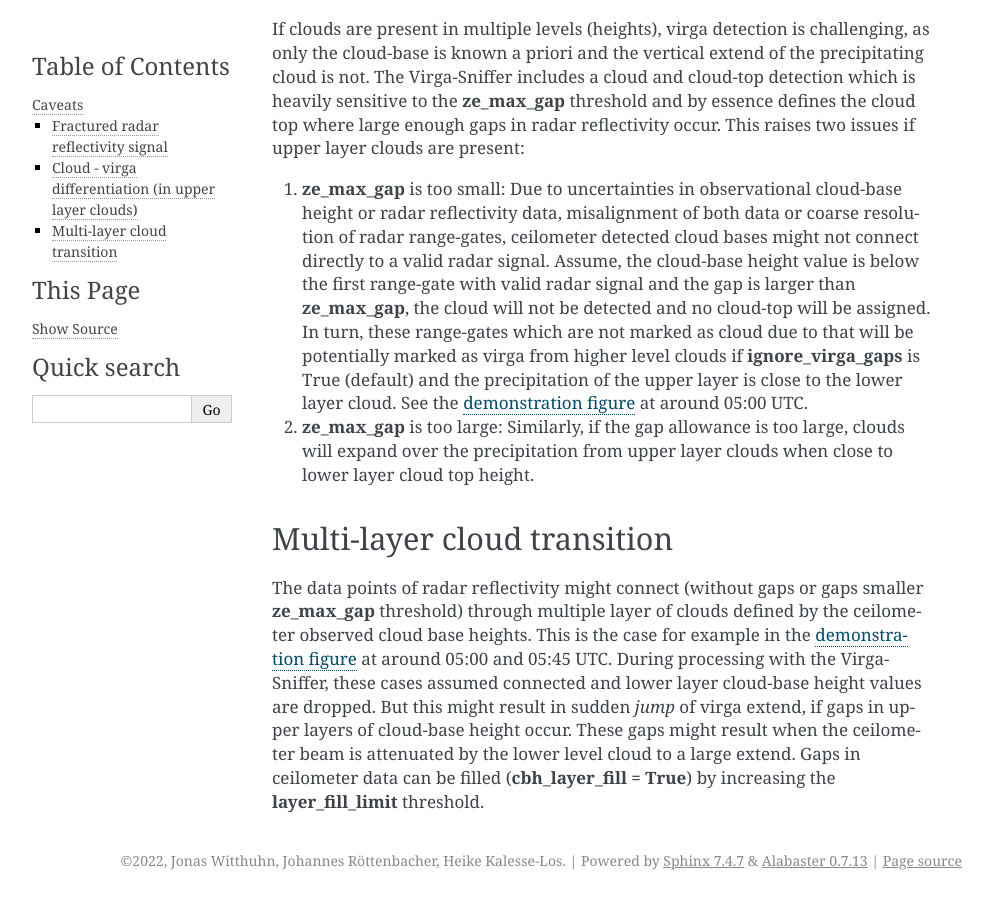
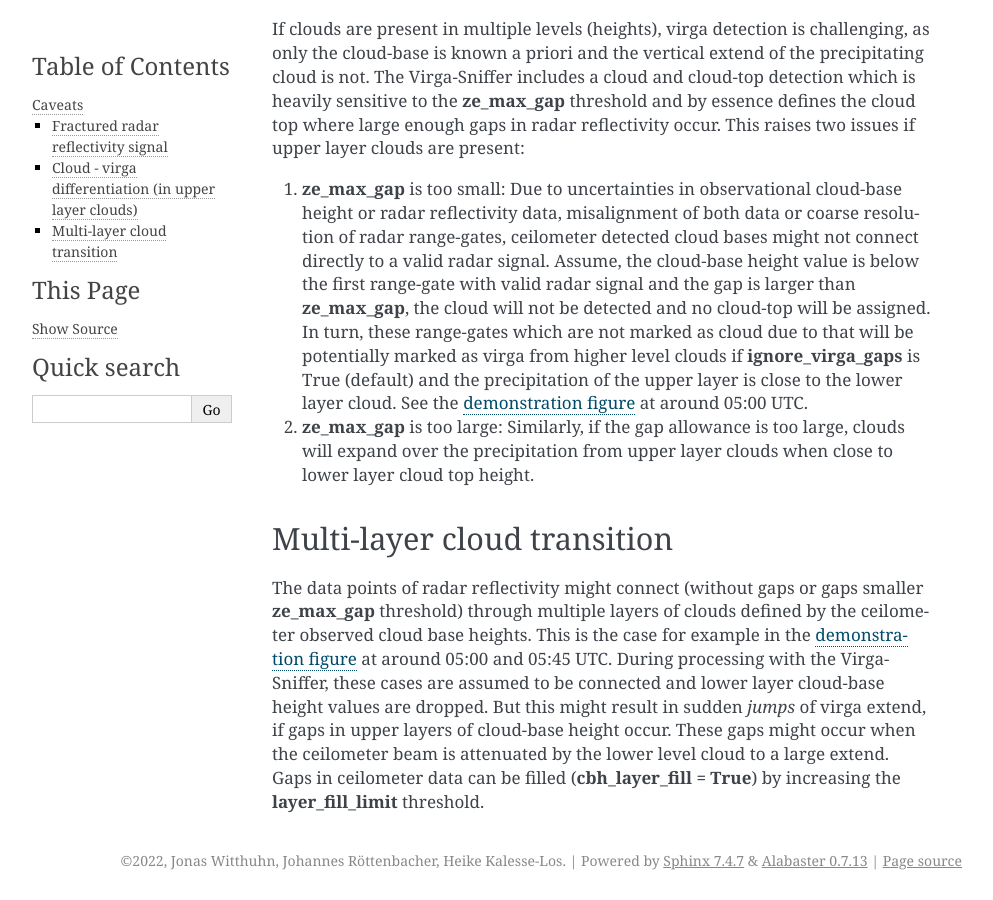
Before and after one commit to remsens-lim/virga_sniffer, a Sphinx documentation site: the page built from docs/caveats.md, in a window 1280 px wide and 900 px high, scrolled down 1083 px. Shown: the whole window, without its empty margins (148-1141 px from the left). Built offline with Sphinx 7.4.7, drawn with Linux system fonts in a browser that asks for light colours.

Commit message:
Make paragraph more clear and grammar

```diff
--- a/docs/caveats.md
+++ b/docs/caveats.md
@@ -28,7 +28,7 @@ issues if upper layer clouds are present:
  2. **ze_max_gap** is too large: Similarly, if the gap allowance is too large, clouds will expand over the precipitation from upper layer clouds when close to lower layer cloud top height.
 
 ## Multi-layer cloud transition
-The data points of radar reflectivity might connect (without gaps or gaps smaller **ze_max_gap** threshold) through multiple layer of clouds defined by the ceilometer observed cloud base heights.
-This is the case for example in  the {ref}`demonstration figure <fig-ze-max-gap>` at around 05:00 and 05:45 UTC. During processing with the Virga-Sniffer, these cases assumed connected and lower
-layer cloud-base height values are dropped. But this might result in sudden *jump* of virga extend, if gaps in upper layers of cloud-base height occur. These gaps might result when the ceilometer
+The data points of radar reflectivity might connect (without gaps or gaps smaller **ze_max_gap** threshold) through multiple layers of clouds defined by the ceilometer observed cloud base heights.
+This is the case for example in  the {ref}`demonstration figure <fig-ze-max-gap>` at around 05:00 and 05:45 UTC. During processing with the Virga-Sniffer, these cases are assumed to be connected and lower
+layer cloud-base height values are dropped. But this might result in sudden *jumps* of virga extend, if gaps in upper layers of cloud-base height occur. These gaps might occur when the ceilometer
 beam is attenuated by the lower level cloud to a large extend. Gaps in ceilometer data can be filled (**cbh_layer_fill = True**) by increasing the **layer_fill_limit** threshold.
```
